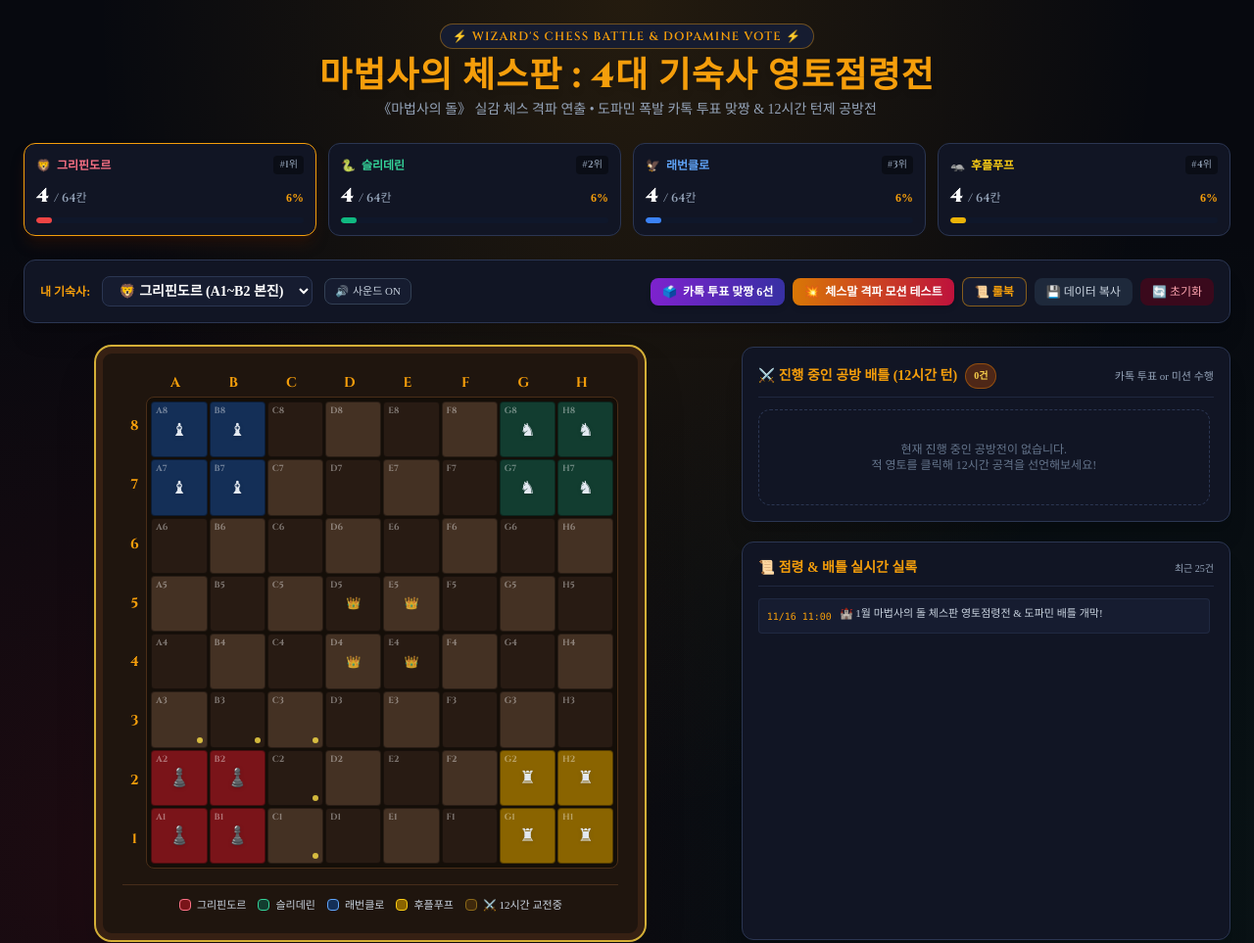
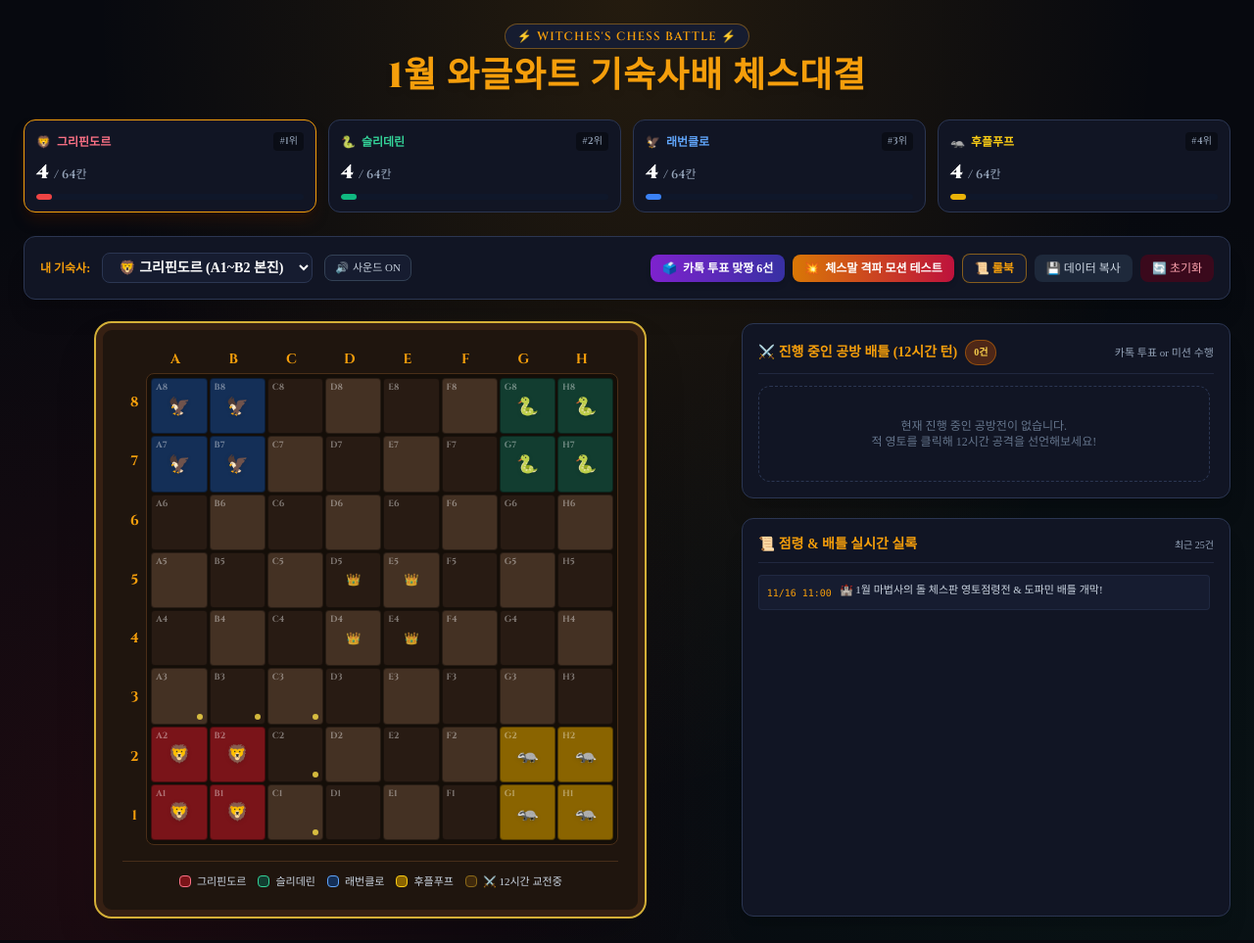
Before and after one commit to allpiizzza/For-Wagle, a plain HTML site: page forWitches/chess.html in a window 1280 px wide. Shown: the top 963 px of the page at 98% size. Drawn offline with nearby package versions, Linux system fonts and the light colour scheme.

Commit message:
체스판 수정

```diff
--- a/forWitches/chess.html
+++ b/forWitches/chess.html
@@ -116,14 +116,11 @@
     <!-- 헤더 -->
     <header class="text-center mb-6">
         <div class="inline-flex items-center gap-2 px-3 py-1 rounded-full bg-hogwarts-card border border-hogwarts-gold/40 text-hogwarts-gold text-xs tracking-widest font-cinzel mb-2">
-            <span>⚡ WIZARD'S CHESS BATTLE & DOPAMINE VOTE ⚡</span>
+            <span>⚡ WITCHES'S CHESS BATTLE ⚡</span>
         </div>
         <h1 class="text-2xl sm:text-4xl font-black text-hogwarts-gold font-cinzel tracking-wide drop-shadow-md">
-            마법사의 체스판 : 4대 기숙사 영토점령전
+            1월 와글와트 기숙사배 체스대결
         </h1>
-        <p class="text-xs sm:text-sm text-slate-400 mt-1">
-            《마법사의 돌》 실감 체스 격파 연출 • 도파민 폭발 카톡 투표 맞짱 & 12시간 턴제 공방전
-        </p>
     </header>
 
     <!-- 4대 기숙사 점령 현황 바 -->
@@ -379,7 +376,7 @@
             baseText: 'text-rose-400',
             borderColor: '#b91c1c',
             weapon: '🗡️ 고드릭의 은검',
-            pieceIcon: '♟️',
+            pieceIcon: '🦁',
             baseCoords: ['A1', 'A2', 'B1', 'B2']
         },
         slytherin: {
@@ -392,7 +389,7 @@
             baseText: 'text-emerald-400',
             borderColor: '#047857',
             weapon: '🗡️ 살라자르의 단검',
-            pieceIcon: '♞',
+            pieceIcon: '🐍',
             baseCoords: ['G7', 'G8', 'H7', 'H8']
         },
         ravenclaw: {
@@ -405,7 +402,7 @@
             baseText: 'text-blue-400',
             borderColor: '#1d4ed8',
             weapon: '🔱 독수리의 미늘창',
-            pieceIcon: '♝',
+            pieceIcon: '🦅',
             baseCoords: ['A7', 'A8', 'B7', 'B8']
         },
         hufflepuff: {
@@ -418,7 +415,7 @@
             baseText: 'text-yellow-400',
             borderColor: '#ca8a04',
             weapon: '🔨 헬가의 헤비메이스',
-            pieceIcon: '♜',
+            pieceIcon: '🦡',
             baseCoords: ['G1', 'G2', 'H1', 'H2']
         }
     };
@@ -897,7 +894,6 @@
             </div>
             <div class="flex items-baseline justify-between">
               <span class="text-xl font-black text-white font-cinzel">${count} <span class="text-xs font-normal text-slate-400">/ 64칸</span></span>
-              <span class="text-xs font-bold text-hogwarts-gold">${pct}%</span>
             </div>
             <div class="w-full bg-slate-900 h-1.5 rounded-full overflow-hidden mt-2">
               <div class="h-full rounded-full transition-all duration-300" style="width: ${pct}%; background-color: ${h.lightColor};"></div>
```
